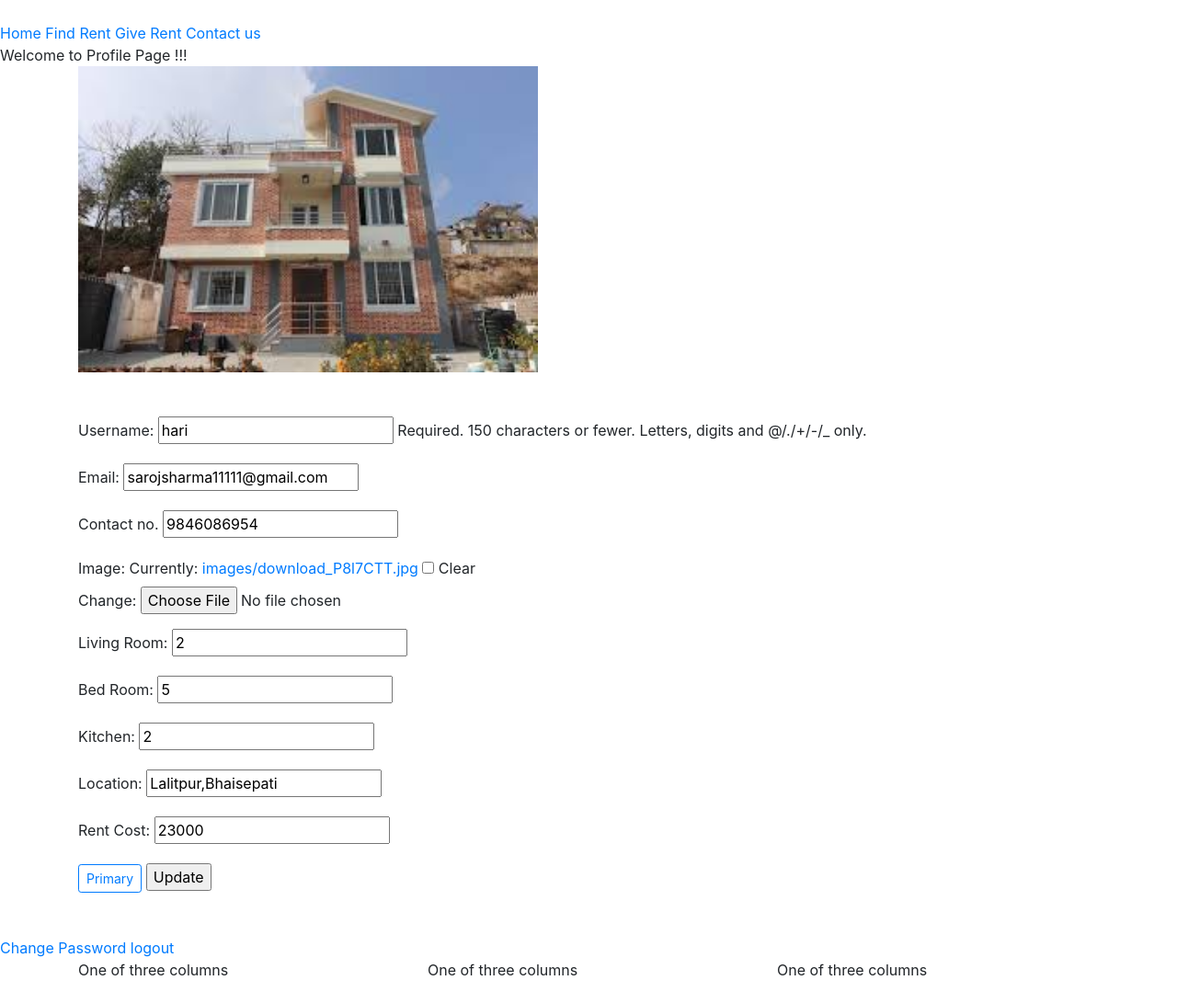
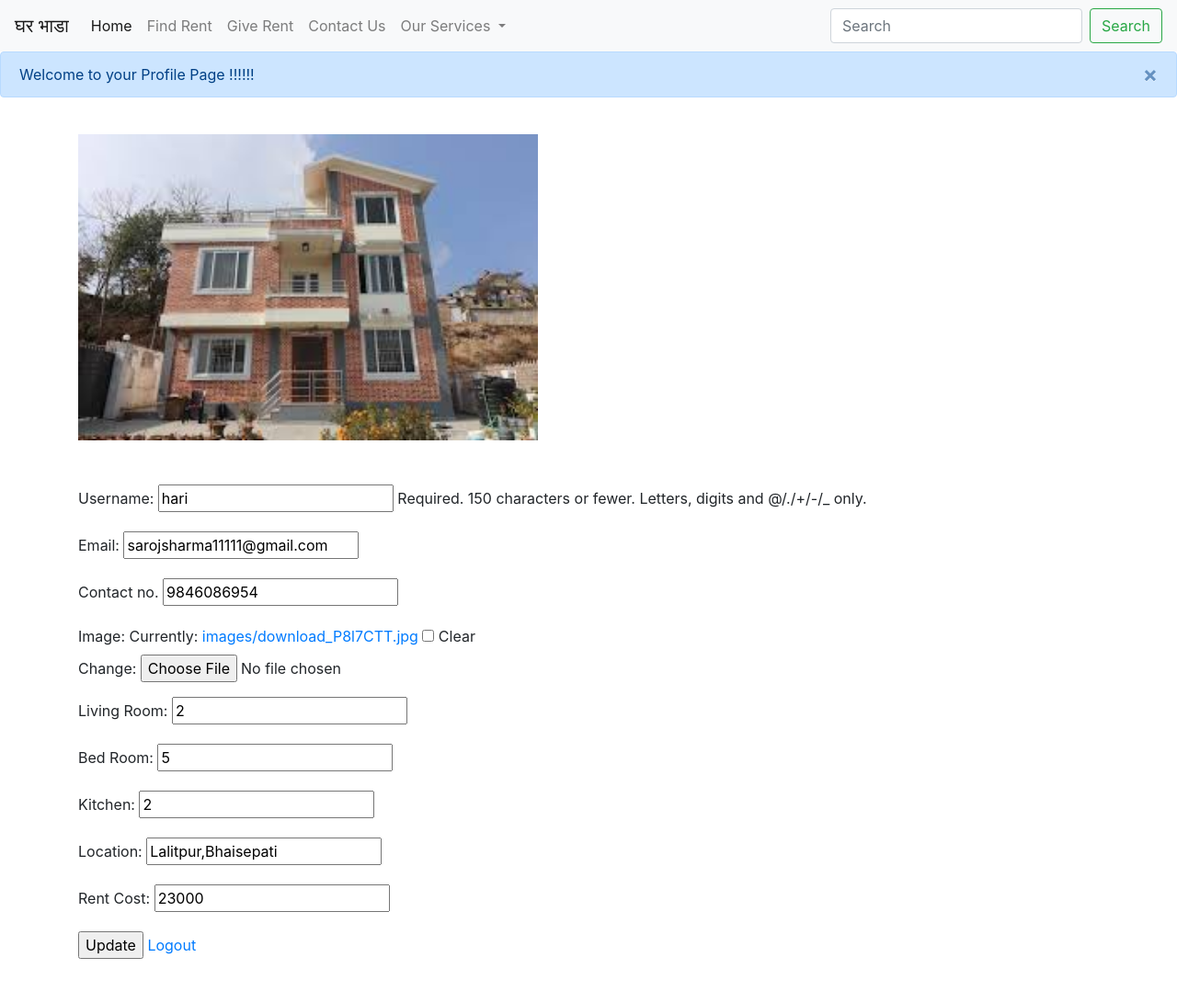
Before and after one commit to sarojsharma1/GharBhada, a Django app: page /profile/ in a window 1280 px wide. Shown: the whole page at 92% size. Before the commit the page ends 1061 px from the top, so only its background shows below. Run offline with Django 3.2, Linux system fonts and the light colour scheme; a user stored in the database is signed in; data comes from the database, SQL or seed files in the repository; both versions use the stored data as it was after the commit.

Commit message:
first commit

```diff
--- a/app1/urls.py
+++ b/app1/urls.py
@@ -4,13 +4,13 @@ from django.contrib.auth import views as auth_views
 
 urlpatterns = [
     path('',views.Home,name='Home'),
-    path('rentlist',views.rentlist,name="find rent"),
+    path('rentlist/',views.rentlist,name="find rent"),
     path('signup/',views.signup,name='signup'),
     path('profile/',views.profile,name='profile'),
-    path('changepass',views.changepassword,name='changepass'),
     path('contact',views.contactus,name='contact'),
     path('login/', auth_views.LoginView.as_view(template_name='login.html'), name='login'),
-    path('logout/', auth_views.LogoutView.as_view(template_name='logout.html'), name='logout'),
+    path('logout/',views.userlogout,name='logout'),
+     path('changepass',views.changepassword,name='changepass'),
+    #path('logout/', auth_views.LogoutView.as_view(template_name='logout.html'), name='logout'),
     #path('login/',views.userlogin,name='login'),
-    #path('logout',views.userlogout,name='logout'),
 ]
--- a/app1/views.py
+++ b/app1/views.py
@@ -61,12 +61,17 @@ def profile(request):
 
     return render(request, 'profile.html', context)
 
+def contactus(request):
+    return render(request,'contact.html')
+
+
 
 def changepassword(request):
     pass
 
-def contactus(request):
-    return render(request,'contact.html')
+def userlogout(request):
+    logout(request)
+    return HttpResponseRedirect('/login')
 
 '''
 def userlogin(request):
--- a/templates/profile.html
+++ b/templates/profile.html
@@ -14,7 +14,7 @@
 
 
 <body>
-<br>
+
   <!-- Optional JavaScript; choose one of the two! -->
 
     <!-- Option 1: jQuery and Bootstrap Bundle (includes Popper) -->
@@ -28,19 +28,57 @@
     -->
 
 
+<nav class="navbar navbar-expand-lg navbar-light bg-light">
+  <a class="navbar-brand" href="#">घर भाडा</a>
+  <button class="navbar-toggler" type="button" data-toggle="collapse" data-target="#navbarSupportedContent" aria-controls="navbarSupportedContent" aria-expanded="false" aria-label="Toggle navigation">
+    <span class="navbar-toggler-icon"></span>
+  </button>
+
+  <div class="collapse navbar-collapse" id="navbarSupportedContent">
+    <ul class="navbar-nav mr-auto">
+      <li class="nav-item active">
+        <a class="nav-link" href="\">Home <span class="sr-only">(current)</span></a>
+      </li>
+      <li class="nav-item">
+        <a class="nav-link" href="\rentlist">Find Rent</a>
+      </li>
+
+      <li class="nav-item">
+        <a class="nav-link" href="\profile">Give Rent</a>
+      </li>
+
+       <li class="nav-item">
+        <a class="nav-link" href="\contact">Contact Us</a>
+      </li>
 
 
+      <li class="nav-item dropdown">
+        <a class="nav-link dropdown-toggle" href="#" id="navbarDropdown" role="button" data-toggle="dropdown" aria-haspopup="true" aria-expanded="false">
+          Our Services
+        </a>
+        <div class="dropdown-menu" aria-labelledby="navbarDropdown">
+          <a class="dropdown-item" href="#">Action</a>
+          <a class="dropdown-item" href="#">Another action</a>
+          <div class="dropdown-divider"></div>
+          <a class="dropdown-item" href="#">Something else here</a>
+        </div>
+      </li>
 
+    </ul>
+    <form class="form-inline my-2 my-lg-0">
+      <input class="form-control mr-sm-2" type="search" placeholder="Search" aria-label="Search">
+      <button class="btn btn-outline-success my-2 my-sm-0" type="submit">Search</button>
+    </form>
+  </div>
+  </nav>
 
+<div class="alert alert-primary alert-dismissible fade show" role="alert">
+   Welcome to your Profile Page !!!!!!
+  <button type="button" class="close" data-dismiss="alert" aria-label="Close">
+    <span aria-hidden="true">&times;</span>
+  </button>
+</div>
 
-
-<a href="/">Home</a>
-<a href="rentlist">Find Rent</a>
-<a href=" ">Give Rent</a>
-<a href='{% url 'contact' %}'>Contact us</a>
-<br>
-
-<h> Welcome to Profile Page !!!</h>
 <br>
 <div class="container">
 {% if user.profile.image %}
@@ -55,27 +93,11 @@
 {{u_form.as_p}}
 {{p_form.as_p}}
 
-<button type="button" class="btn btn-outline-primary btn-sm">Primary</button>
 <input type='submit' value='Update'>
+<a href='{% url 'logout' %}'>Logout</a>
 </form>
 </div>
 <br><br>
-<a href='{% url 'changepass' %}'>Change Password</a>
-<a href='{% url 'logout' %}'>logout</a>
-
-<div class="container">
-  <div class="row">
-    <div class="col-sm">
-      One of three columns
-    </div>
-    <div class="col-sm">
-      One of three columns
-    </div>
-    <div class="col-sm">
-      One of three columns
-    </div>
-  </div>
-</div>
 
 
 </body>
--- a/templates/rentlist.html
+++ b/templates/rentlist.html
@@ -40,15 +40,15 @@
         <a class="nav-link" href="/">Home <span class="sr-only">(current)</span></a>
       </li>
       <li class="nav-item">
-        <a class="nav-link" href="rentlist">Find Rent</a>
+        <a class="nav-link" href="\rentlist">Find Rent</a>
       </li>
 
       <li class="nav-item">
-        <a class="nav-link" href="profile">Give Rent</a>
+        <a class="nav-link" href="\profile">Give Rent</a>
       </li>
 
        <li class="nav-item">
-        <a class="nav-link" href="contact">Contact Us</a>
+        <a class="nav-link" href="\contact">Contact Us</a>
       </li>
 
 
```
Also changed, not shown: templates/contact.html (+59 -5 lines), templates/login.html (+7 -16 lines), templates/logout.html (deleted, +0 -8 lines), templates/signup.html (+49 -8 lines), db.sqlite3.
